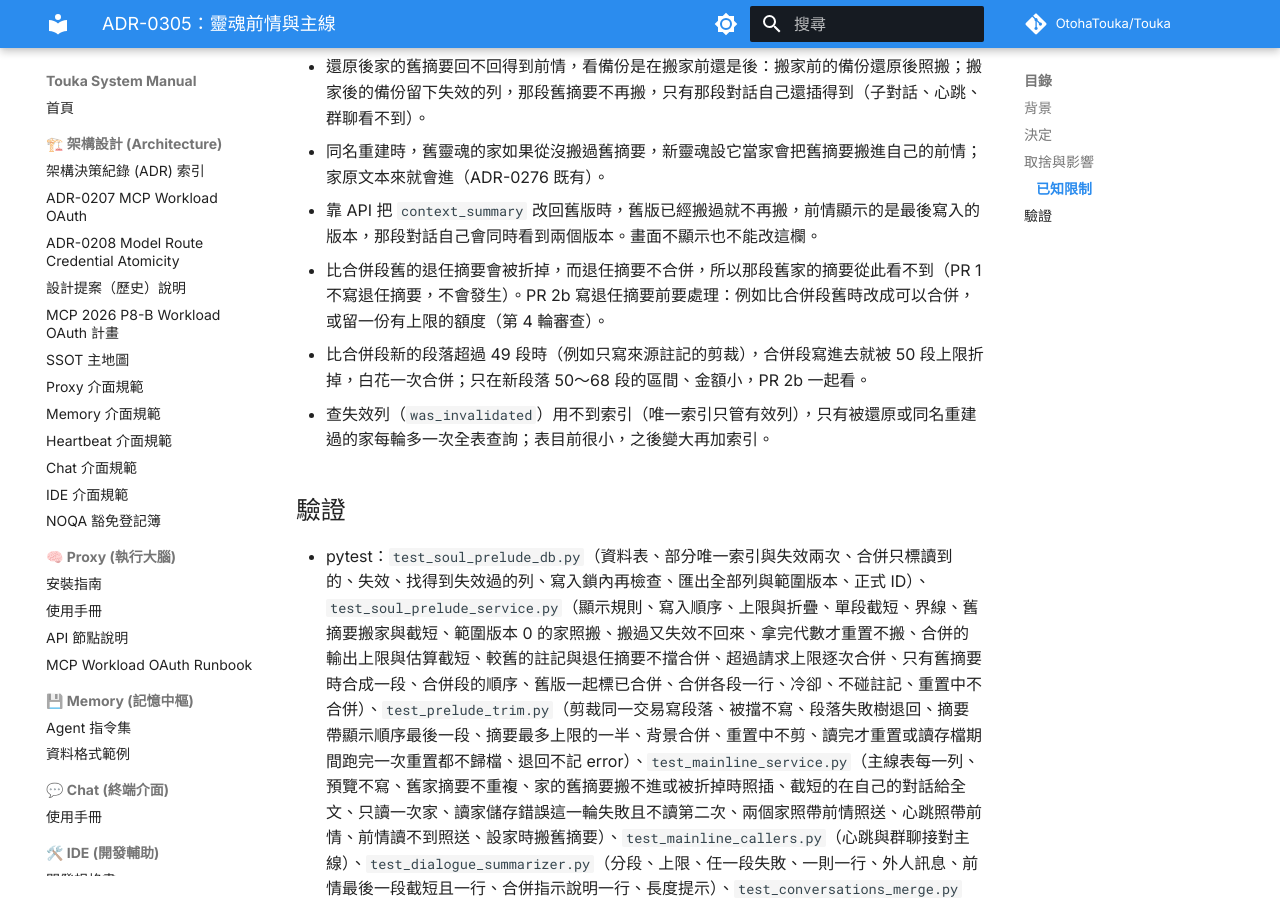
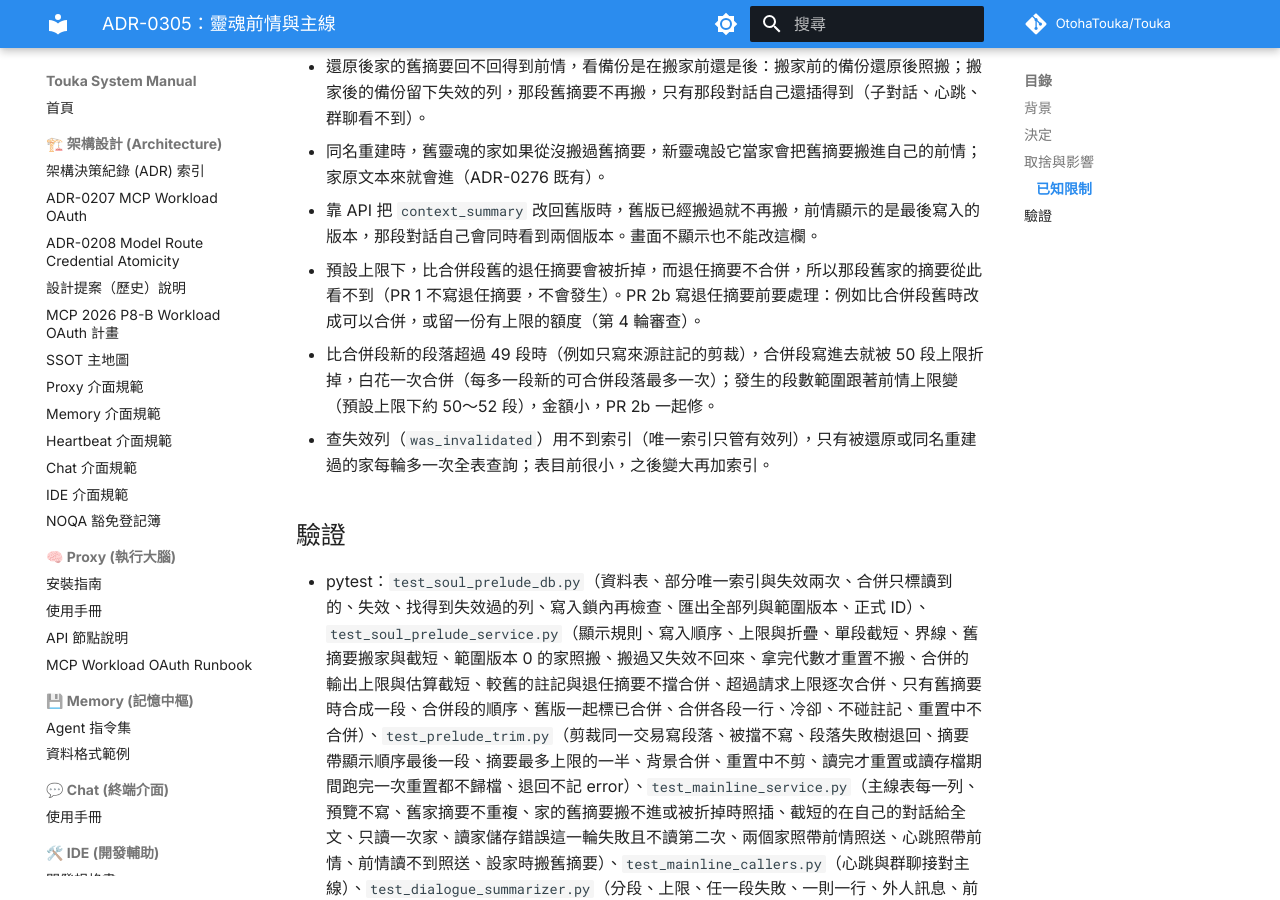
Before and after one commit to OtohaTouka/Touka, an MkDocs documentation site: the page built from docs/architecture/adr/0305-soul-prelude-mainline.md, in a window 1280 px wide and 900 px high, scrolled down 5570 px. Built offline with MkDocs 1.6.1 and Material for MkDocs 9.7.7, drawn with Linux system fonts in a browser that asks for light colours; comment, search, counter and statistics services are not loaded.

Commit message:
docs(adr): make the two PR 2 prelude limits precise
Co-Authored-By: Claude Opus 5.5 <noreply@anthropic.com>

```diff
--- a/docs/architecture/adr/0305-soul-prelude-mainline.md
+++ b/docs/architecture/adr/0305-soul-prelude-mainline.md
@@ -92,8 +92,8 @@
 - 還原後家的舊摘要回不回得到前情，看備份是在搬家前還是後：搬家前的備份還原後照搬；搬家後的備份留下失效的列，那段舊摘要不再搬，只有那段對話自己還插得到（子對話、心跳、群聊看不到）。
 - 同名重建時，舊靈魂的家如果從沒搬過舊摘要，新靈魂設它當家會把舊摘要搬進自己的前情；家原文本來就會進（ADR-0276 既有）。
 - 靠 API 把 `context_summary` 改回舊版時，舊版已經搬過就不再搬，前情顯示的是最後寫入的版本，那段對話自己會同時看到兩個版本。畫面不顯示也不能改這欄。
-- 比合併段舊的退任摘要會被折掉，而退任摘要不合併，所以那段舊家的摘要從此看不到（PR 1 不寫退任摘要，不會發生）。PR 2b 寫退任摘要前要處理：例如比合併段舊時改成可以合併，或留一份有上限的額度（第 4 輪審查）。
-- 比合併段新的段落超過 49 段時（例如只寫來源註記的剪裁），合併段寫進去就被 50 段上限折掉，白花一次合併；只在新段落 50～68 段的區間、金額小，PR 2b 一起看。
+- 預設上限下，比合併段舊的退任摘要會被折掉，而退任摘要不合併，所以那段舊家的摘要從此看不到（PR 1 不寫退任摘要，不會發生）。PR 2b 寫退任摘要前要處理：例如比合併段舊時改成可以合併，或留一份有上限的額度（第 4 輪審查）。
+- 比合併段新的段落超過 49 段時（例如只寫來源註記的剪裁），合併段寫進去就被 50 段上限折掉，白花一次合併（每多一段新的可合併段落最多一次）；發生的段數範圍跟著前情上限變（預設上限下約 50～52 段），金額小，PR 2b 一起修。
 - 查失效列（`was_invalidated`）用不到索引（唯一索引只管有效列），只有被還原或同名重建過的家每輪多一次全表查詢；表目前很小，之後變大再加索引。
 
 ## 驗證
```
